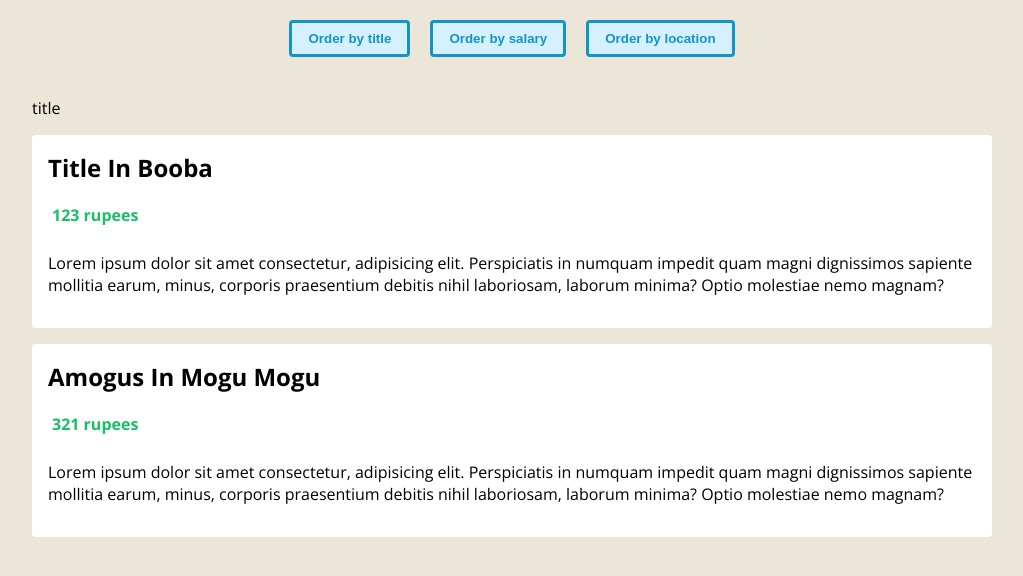
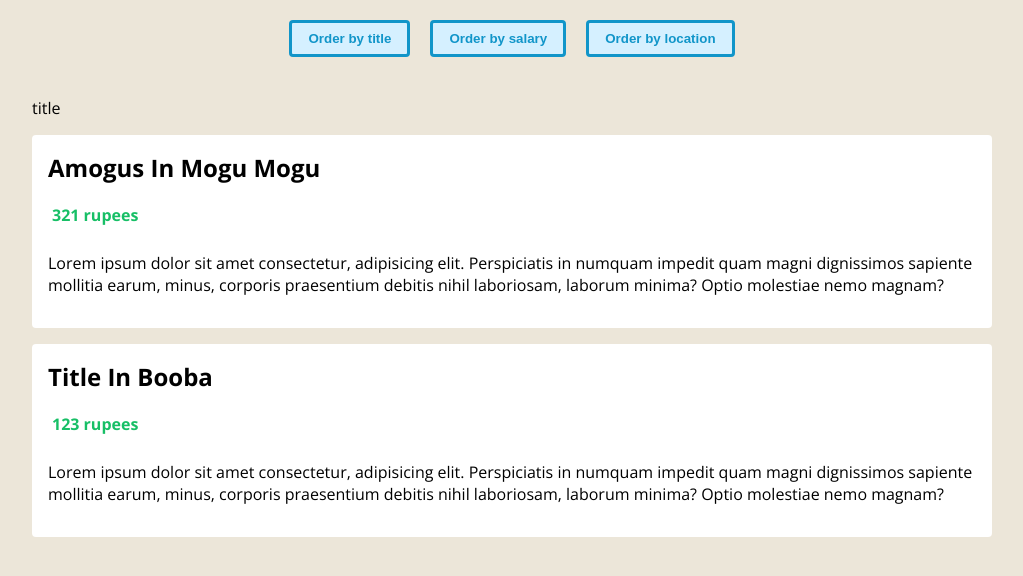
Before and after one commit to akbarnafisa/egghead.io-courses, a Vue app: page / in a window 1280 px wide. Shown: the top 576 px of the page, without its empty margins (128-1151 px from the left). Built offline with nearby package versions, Linux system fonts and the light colour scheme.

Commit message:
chore: update lesson-6

```diff
--- a/src/components/JobList.vue
+++ b/src/components/JobList.vue
@@ -5,7 +5,7 @@
     </p>
     <ul>
       <li
-        v-for="job in jobs"
+        v-for="job in orderedJobs"
         :key="job.id"
       >
         <h2>
@@ -30,7 +30,7 @@
 <script lang="ts">
 import { Job } from '@/types/Job'
 import { OrderTerm } from '@/types/OrderTerms'
-import { defineComponent, PropType } from 'vue'
+import { computed, defineComponent, PropType } from 'vue'
 
 export default defineComponent({
   props: {
@@ -43,8 +43,16 @@
       type: String as PropType<OrderTerm>
     },
   },
-  setup () {
-    return {}
+  setup (props) {
+    const orderedJobs = computed(() => {
+      return [...props.jobs].sort((a: Job, b: Job) => {
+        return a[props.order] > b[props.order] ? 1 : -1
+      })
+    })
+
+    return {
+      orderedJobs
+    }
   }
 })
 </script>
```
